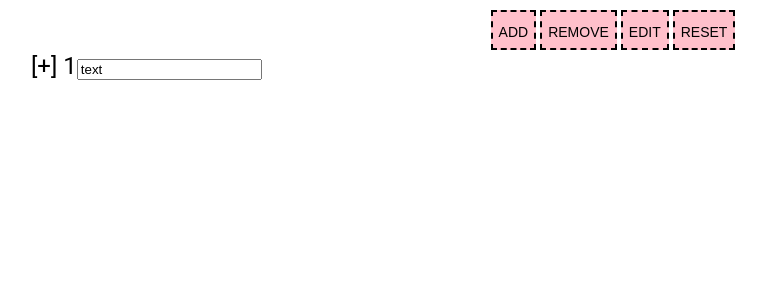
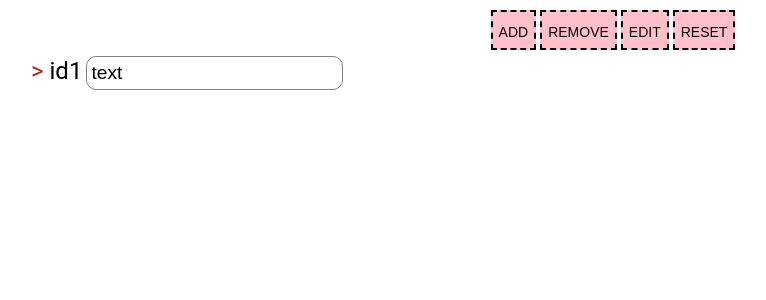
Before and after one commit to chainsawfish/ReactTree, a React (Vite) app in the folder react-tree/: page / in a window 1280 px wide. Shown: the top 300 px of the page, without its empty margins (27-793 px from the left). Built offline with nearby package versions, Linux system fonts and the light colour scheme.

Commit message:
feat some visual changes

```diff
--- a/react-tree/src/App.css
+++ b/react-tree/src/App.css
@@ -8,6 +8,10 @@
 
 }
 
+.node {
+    background-color: darkseagreen;
+}
+
 button {
     height: 40px;
     border-style: dashed;
--- a/react-tree/src/components/Node.jsx
+++ b/react-tree/src/components/Node.jsx
@@ -29,12 +29,13 @@ const Node = ({ nodes }) => {
       }}
       style={{ paddingLeft: 50 }}
     >
-      <span style={{ cursor: "pointer" }} onClick={toggleOpen}>
-        {isVisible ? "[-] " : "[+] "}
+      <span style={{ cursor: "pointer", color:"firebrick"}} onClick={toggleOpen}>
+        {isVisible ? "V " : "> "}
       </span>
       <span>
-        {nodes?.id}
+        id{nodes?.id}
         <input
+            style={{border:"1px solid grey", borderRadius:"10px", margin:'4px', padding:'4px', height: '24px', fontSize: '1.2rem'}}
           type="text"
           onChange={(e) => {
             e.stopPropagation();
@@ -46,6 +47,7 @@ const Node = ({ nodes }) => {
         />
         {isEditable && (
           <input
+              style={{border:"0px", borderRadius:"20px", margin:'4px', height: '24px'}}
             type="button"
             value="save"
             onClick={() => setIsEditable(false)}
--- a/react-tree/src/data/nodeList.js
+++ b/react-tree/src/data/nodeList.js
@@ -2,7 +2,6 @@ export let nodeList = {
   id: 1,
   text: "text",
   editable: false,
-
   children: [
     {
       id: 3,
@@ -11,7 +10,6 @@ export let nodeList = {
           id: 6,
           text: "text",
           editable: false,
-
           children: [],
         },
       ],
@@ -21,7 +19,6 @@ export let nodeList = {
       id: 4,
       text: "text",
       editable: false,
-
       children: [
         {
           id: 5,
```
